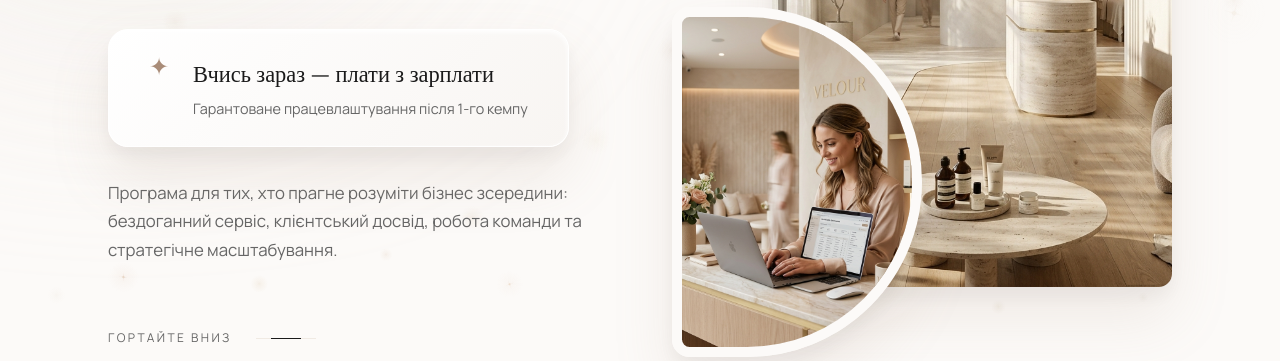
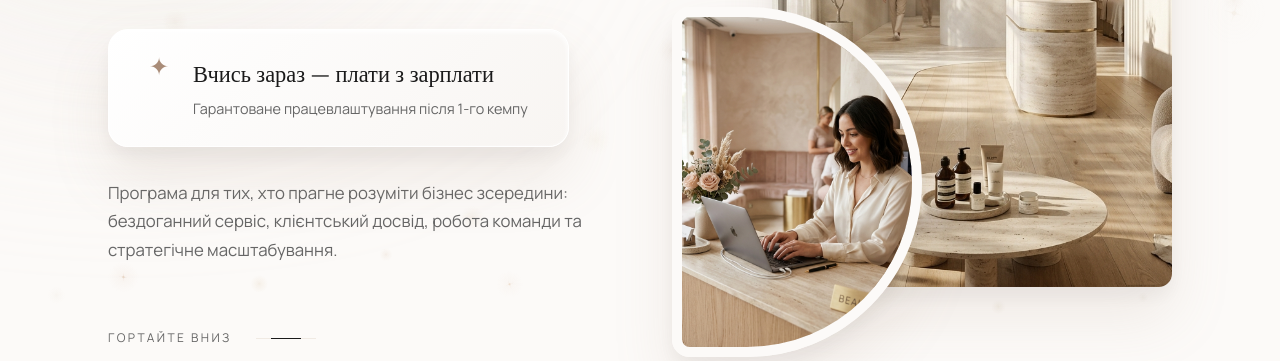
Before and after one commit to dehhaa13-collab/Top-Studio-Manager, a website built with Vite: page index.html in a window 1280 px wide. Shown: the part 439-800 px from the top of the page. Built offline with nearby package versions, Linux system fonts and the light colour scheme; a web font is replaced by a local one.

Commit message:
fix: replace CRM girl image to fix AI structural artifacts

```diff
--- a/index.html
+++ b/index.html
@@ -55,7 +55,7 @@
               <img src="/images/hero_main_beauty_studio_1780479581120.png" alt="Beauty Studio Interior" />
             </div>
             <div class="image-wrapper img-accent">
-              <img src="/images/crm_girl_beige.png" alt="Girl in Beauty Salon using CRM" />
+              <img src="/images/crm_girl_beige_fixed.png" alt="Girl in Beauty Salon using CRM" />
             </div>
           </div>
         </div>
```
Also changed, not shown: public/images/crm_girl_beige_fixed.png (added).
